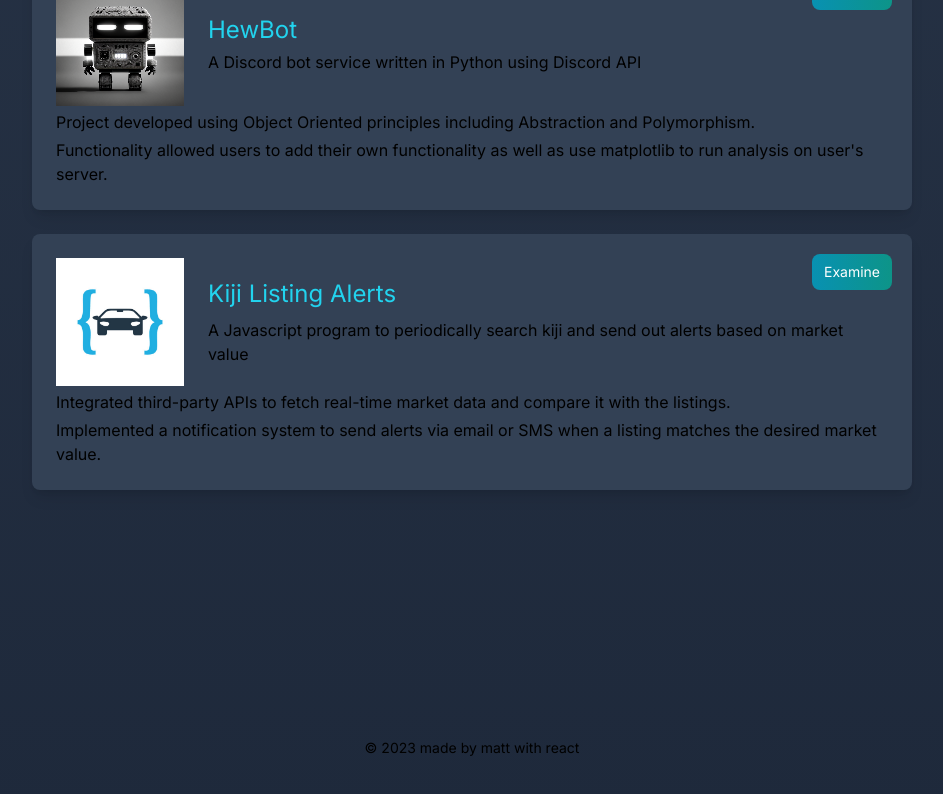
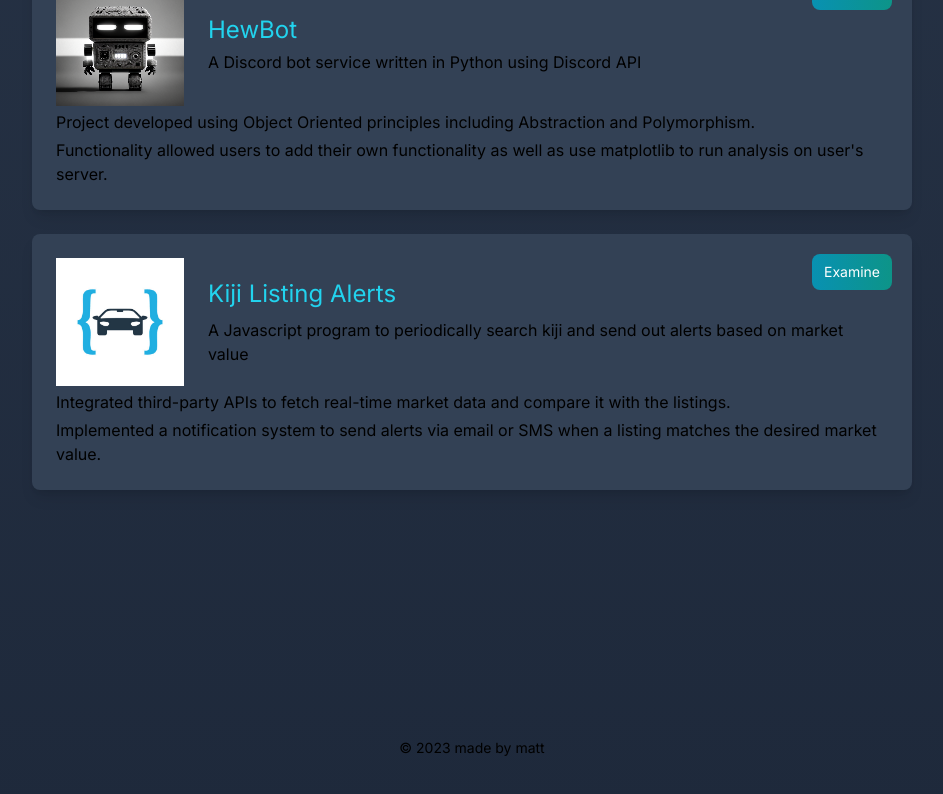
Before and after one commit to mattwyd/mattwyd.github.io, a Next.js app: page / in a window 1280 px wide. Shown: the part 1996-2790 px from the top of the page, without its empty margins (168-1111 px from the left). Built offline with nearby package versions, Linux system fonts and the light colour scheme.

Commit message:
updated footer

```diff
--- a/src/app/page.tsx
+++ b/src/app/page.tsx
@@ -168,7 +168,7 @@
 <footer className=" py-16">
   <div className="container mx-auto">
     <div className="flex justify-center">
-      <p className="text-sm">&copy; 2023 made by matt with react</p>
+      <p className="text-sm">&copy; 2023 made by matt</p>
     </div>
   </div>
 </footer>
```
